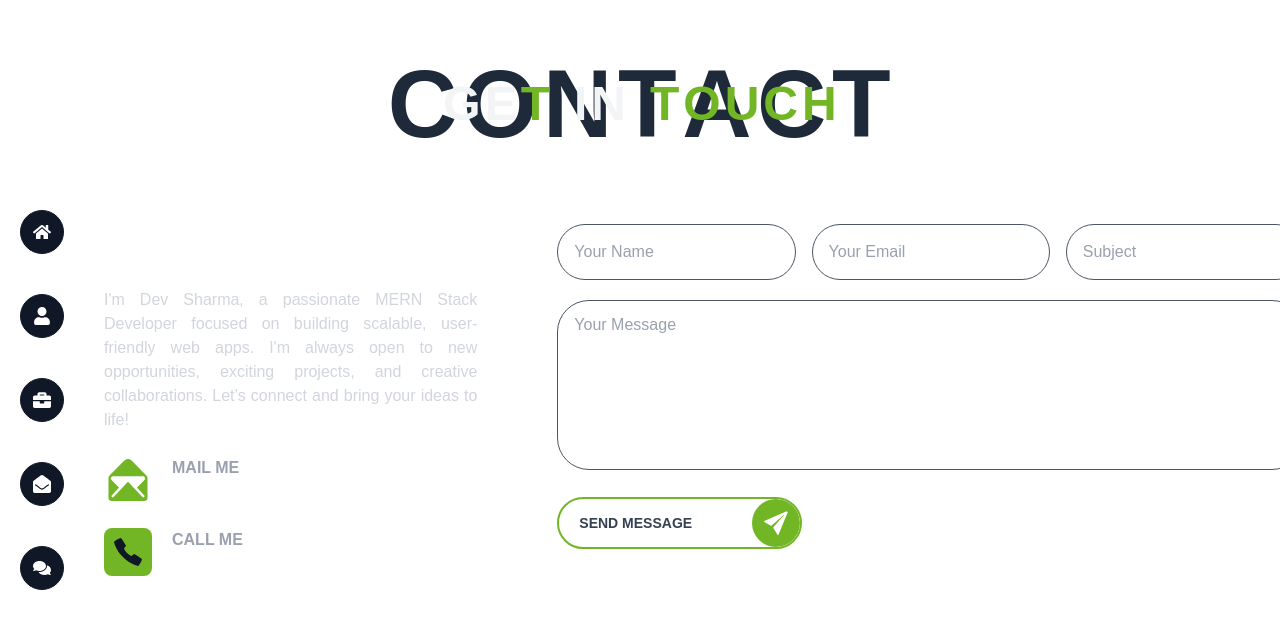
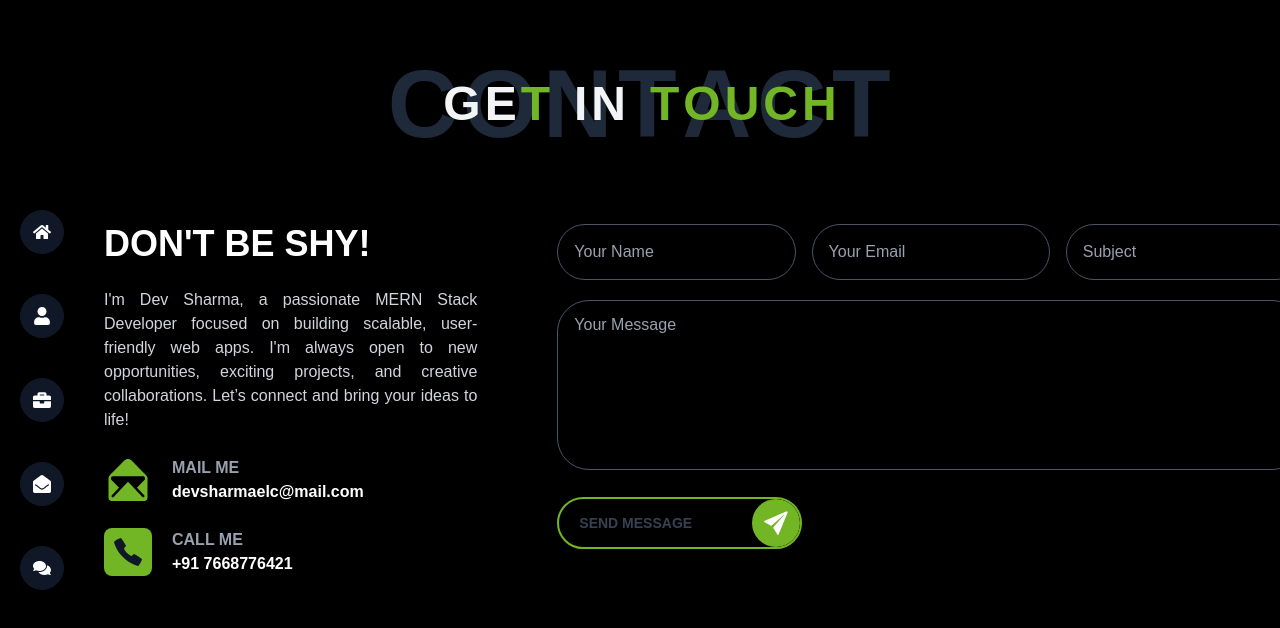
Before and after one commit to devsharma2208/latest_portfoio, a Next.js app: page /contact in a window 1280 px wide. Shown: the top 628 px of the page. Built offline with nearby package versions, Linux system fonts and the light colour scheme.

Commit message:
add tailwind css config-1

```diff
--- a/src/app/about/page.jsx
+++ b/src/app/about/page.jsx
@@ -217,7 +217,7 @@ const About = () => {
   };
 
   return (
-    <div className="min-h-screen text-white">
+    <div className="min-h-screen text-white bg-black">
       <div className="sticky top-0 bg-black md:bg-transparent pb-10 z-50">
         <Header />
 
--- a/src/app/contact/page.jsx
+++ b/src/app/contact/page.jsx
@@ -89,7 +89,7 @@ const Contact = () => {
   };
 
   return (
-    <div className="min-h-screen w-full overflow-x-hidden overflow-y-auto text-white relative">
+    <div className="min-h-screen w-full overflow-x-hidden overflow-y-auto text-white relative bg-black">
       {isSent && (
         <div className="fixed inset-0 z-[999] bg-black/70 flex justify-center items-center overflow-hidden">
           <div className="max-w-[90vw] max-h-[90vh] overflow-hidden">
--- a/src/app/page.js
+++ b/src/app/page.js
@@ -86,7 +86,7 @@ export default function Home() {
           transition={{ duration: 1 }}
           className="sm:min-h-screen h-fit"
         >
-          <div className="grid grid-cols-1 lg:grid-cols-[1fr_1fr] min-h-screen sm:px-4 lg:px-32 gap-4 z-20">
+          <div className="grid grid-cols-1 lg:grid-cols-[1fr_1fr] min-h-screen sm:px-4 bg-black lg:px-32 gap-4 z-20">
             <Header className="order-1 lg:order-none" />
             <MainContent className="order-2 md:order-3" />
             <Image className="order-3 md:order-2" />
--- a/src/app/works/page.jsx
+++ b/src/app/works/page.jsx
@@ -188,7 +188,7 @@ const Works = () => {
   };
 
   return (
-    <div className="min-h-screen text-white md:overflow-y-hidden">
+    <div className="min-h-screen text-white md:overflow-y-hidden bg-black">
       <div className="sticky top-0 bg-black md:bg-transparent z-50 pb-10">
         <Header />
         <div className="flex flex-col justify-center items-center w-full">
--- a/src/pages/MainContent/page.jsx
+++ b/src/pages/MainContent/page.jsx
@@ -9,7 +9,7 @@ const MainContent = () => {
     route: "/about",
   };
   return (
-    <div className="order-3 md:order-2 pb-10">
+    <div className="order-3 md:order-2 pb-10 ">
       <div className="flex flex-col sm:items-center sm:justify-center sm:mx-0 mx-5 mt-[8rem] sm:mt-[10rem] ">
         <div className="font-bold md:block hidden">
           <h1 className="text-blue-100 text-xl sm:text-5xl font-[poppins] z-20">
```
